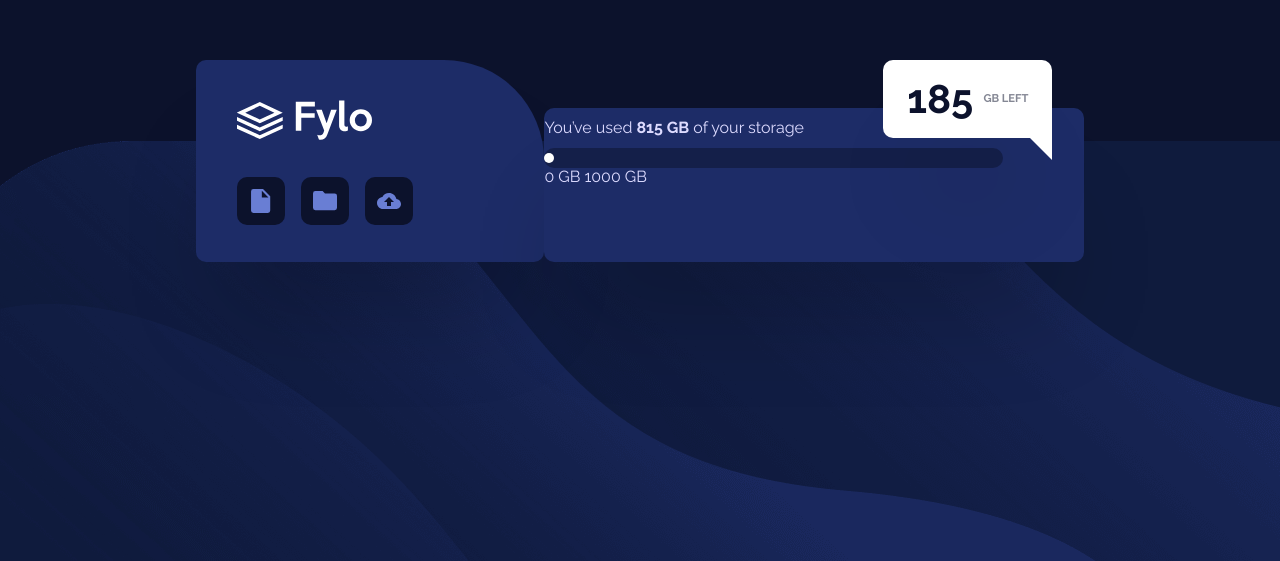
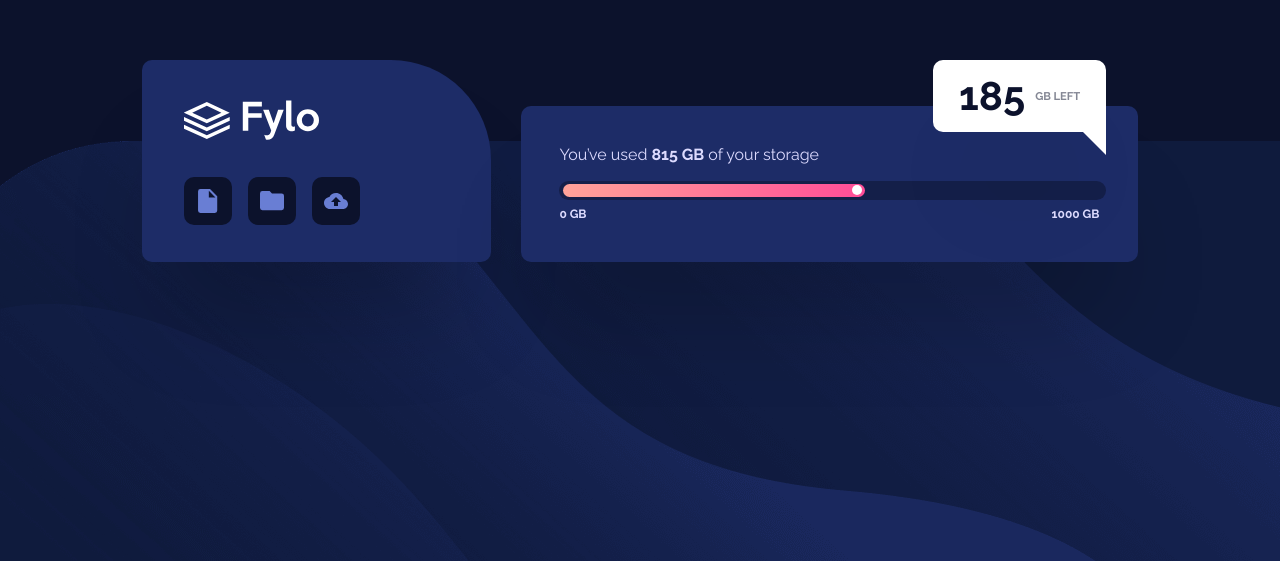
Before and after one commit to CarolineLienard/Fylo-Data-Component, a website: page index.html in a window 1280 px wide. Shown: the part 239-800 px from the top of the page. Drawn offline with Linux system fonts and the light colour scheme.

Commit message:
💄Adding component UI

```diff
--- a/index.html
+++ b/index.html
@@ -30,18 +30,20 @@
       </div>
 
       <div class="fylo-progress">
+
         <div class="fylo-progress__bubble">
           <div>
             <span>185</span>
             <span>GB LEFT</span>
           </div>
         </div>
-        <h1>You’ve used <span>815 GB</span> of your storage</h1>
+
         <div class="fylo-progress__bar">
+          <h1>You’ve used <span>815 GB</span> of your storage</h1>
           <div class="fylo-progress__bar--container">
-            <div class="circle">
-            </div>
             <div class="gradient">
+              <div class="circle">
+              </div>
             </div>
           </div>
           <div class="fylo-progress__bar--title">
--- a/sass/base/_base.scss
+++ b/sass/base/_base.scss
@@ -17,4 +17,5 @@ body {
 
 h1 {
     font-size: 1em;
+    margin: 0;
 }
--- a/sass/components/_fylo-data.scss
+++ b/sass/components/_fylo-data.scss
@@ -2,6 +2,11 @@ main {
     display: flex;
     align-items: flex-end;
     justify-content: center;
+    @include ipad {
+        flex-direction: column;
+        justify-content: center;
+        align-items: center;
+    }
     .fylo-main {
         background-color: $darkBlue;
         box-shadow: 0px 75px 100px -30px rgba(0, 0, 0, 0.24776);
@@ -33,13 +38,17 @@ main {
         box-shadow: 0px 75px 100px -30px rgba(0, 0, 0, 0.24776);
         border-radius: 10px;
         width: 540px;
-        height: 154px;
         position: relative;
-        h1 {
-            font-weight: 400;
-            span {
-                font-weight: 700;
-            }
+        display: flex;
+        justify-content: center;
+        align-items: center;
+        flex-direction: column;
+        margin-left: 30px;
+        padding: 2.5em 2.4em 2.5em 2.4em;;
+        @include ipad {
+            width: 78%;
+            margin-left: 0;
+            margin-top: 1em;
         }
         &__bubble {
             background-color: white;
@@ -47,10 +56,15 @@ main {
             border-radius: 10px 10px 0px 10px;
             position: absolute;
             right: 2em;
-            margin-top: -3em;
+            margin-top: -11em;
             display: flex;
             justify-content: center;
             align-items: center;
+            @include ipad {
+                border-radius: 10px;
+                right: 6em;
+                bottom: -2.5em;
+            }
             &::after {
                 content: "";
                 position: absolute;
@@ -59,12 +73,15 @@ main {
                 border-width: 30px 0 0 30px;
                 border-style: solid;
                 border-color: white transparent;
+                @include ipad {
+                    display: none;
+                }
             }
             div {
                 display: flex;
                 align-items: center;
                 justify-content: center;
-                margin: 1em 1.5em 1em 1.5em;
+                padding: 0.8em 1.6em 0.8em 1.6em;
                 span {
                     color: $veryDarkBlue;
                     font-weight: 700;
@@ -80,20 +97,48 @@ main {
             }
         }
         &__bar {
+            width: 100%;
+            h1 {
+                font-weight: 400;
+                margin-bottom: 1em;
+                span {
+                    font-weight: 700;
+                }
+            }
             &--container {
                 background-color: rgba($veryDarkBlue, $alpha: 0.5);
                 mix-blend-mode: normal;
                 border-radius: 10px;
-                width: 459px;
-                height: 20px;
+                width: 100%;
+                height: 1.2em;
                 display: flex;
                 align-items: center;
-                .circle {
-                    background-color: white;
-                    border-radius: 50%;
-                    width: 10px;
-                    height: 10px;
+                padding: 0em 0.2em 0em 0.2em;
+                margin-bottom: 0.5em;
+                .gradient {
+                    background: linear-gradient(90deg, $gradient 0%, $toGradient 100%);
+                    width: 56%;
+                    height: 0.85em;
+                    border-radius: 8px;
+                    position: relative;
+                    display: flex;
+                    align-items: center;
+                    .circle {
+                        background-color: white;
+                        border-radius: 50%;
+                        width: 10px;
+                        height: 10px;
+                        position: absolute;
+                        right: 0.2em;
+                        z-index: 1;
+                    }
                 }
+            }
+            &--title {
+                display: flex;
+                justify-content: space-between;
+                font-size: 0.75em;
+                font-weight: 700;
             }
         }
     }
--- a/sass/utils/_mixins.scss
+++ b/sass/utils/_mixins.scss
@@ -4,3 +4,9 @@
         @content;
     }
   }
+
+  @mixin ipad {
+    @media screen and (max-width: map-get($breakpoints, ipad)){
+        @content;
+    }
+  }
```
Also changed, not shown: assets/css/style.css, 1 other file.
